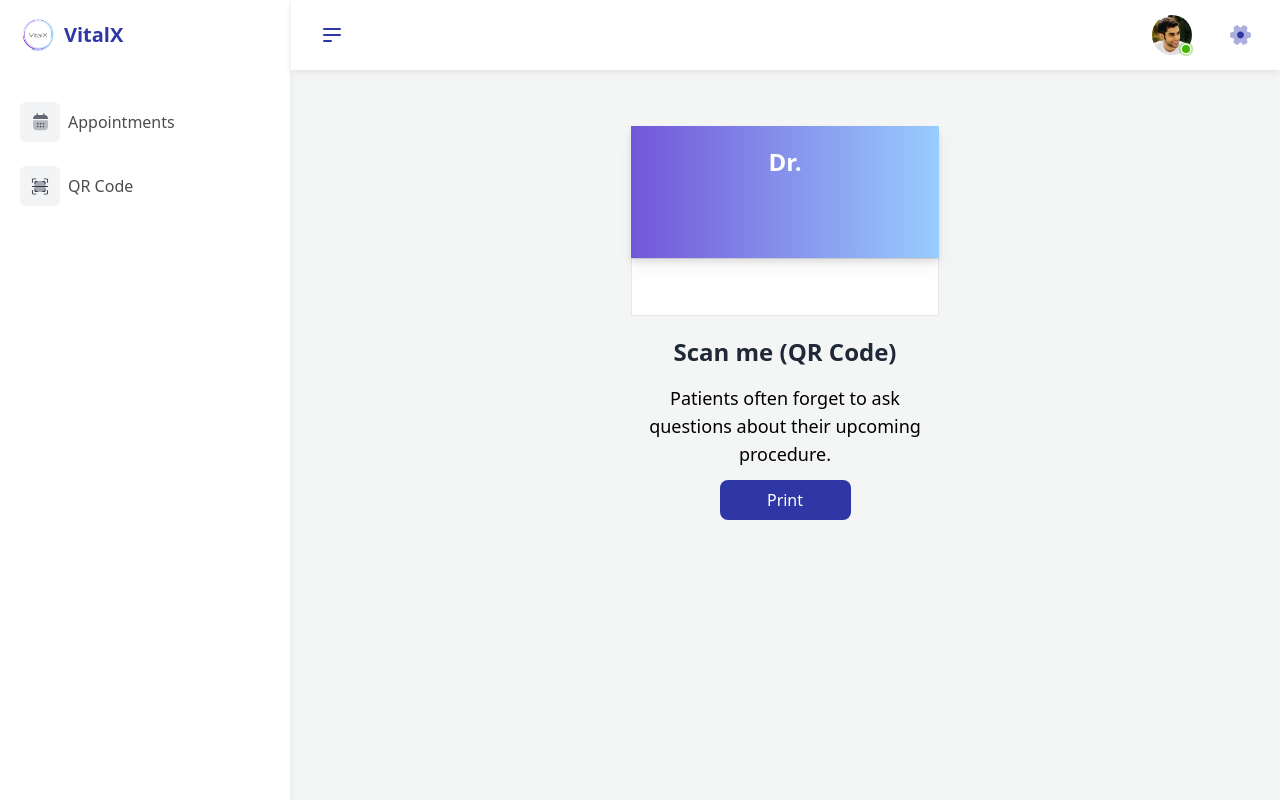
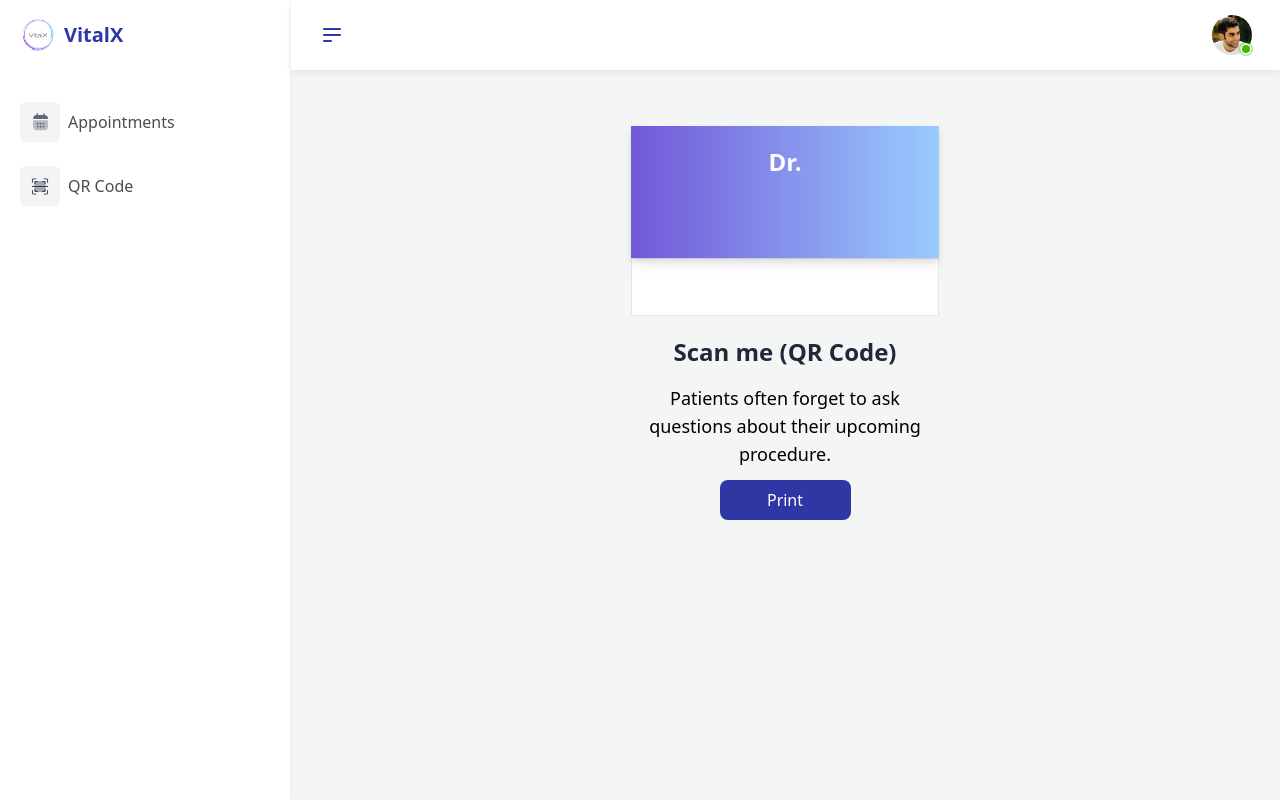
Before and after one commit to atifcssindia/ClinicQMS, a React (Create React App) app in the folder client/: page /qr in a window 1280 px wide. Built offline with nearby package versions, Linux system fonts and the light colour scheme; sample sign-in values are in the browser's storage.

Commit message:
hiding setting and search

```diff
--- a/client/src/components/header.js
+++ b/client/src/components/header.js
@@ -77,7 +77,7 @@ const Header = (props) => {
             </div>
           </div>
 
-          <div className="inline-flex items-center">
+          <div className="inline-flex items-center hidden">
             <button className="w-10 h-10 inline-flex justify-center items-center rounded-full hover:bg-gray-100 cursor-pointer">
               <img src="images/icons/setting-icon-01.svg" alt="Settings" />
             </button>
--- a/client/src/doctorview.js
+++ b/client/src/doctorview.js
@@ -215,7 +215,7 @@ const DoctorView = () => {
               </div>
             </div>
 
-            <div className=" inline-flex ">
+            <div className=" inline-flex hidden">
               <form className=" relative w-[200px] xl:w-[270px]">
                 <input
                   type="text"
```
